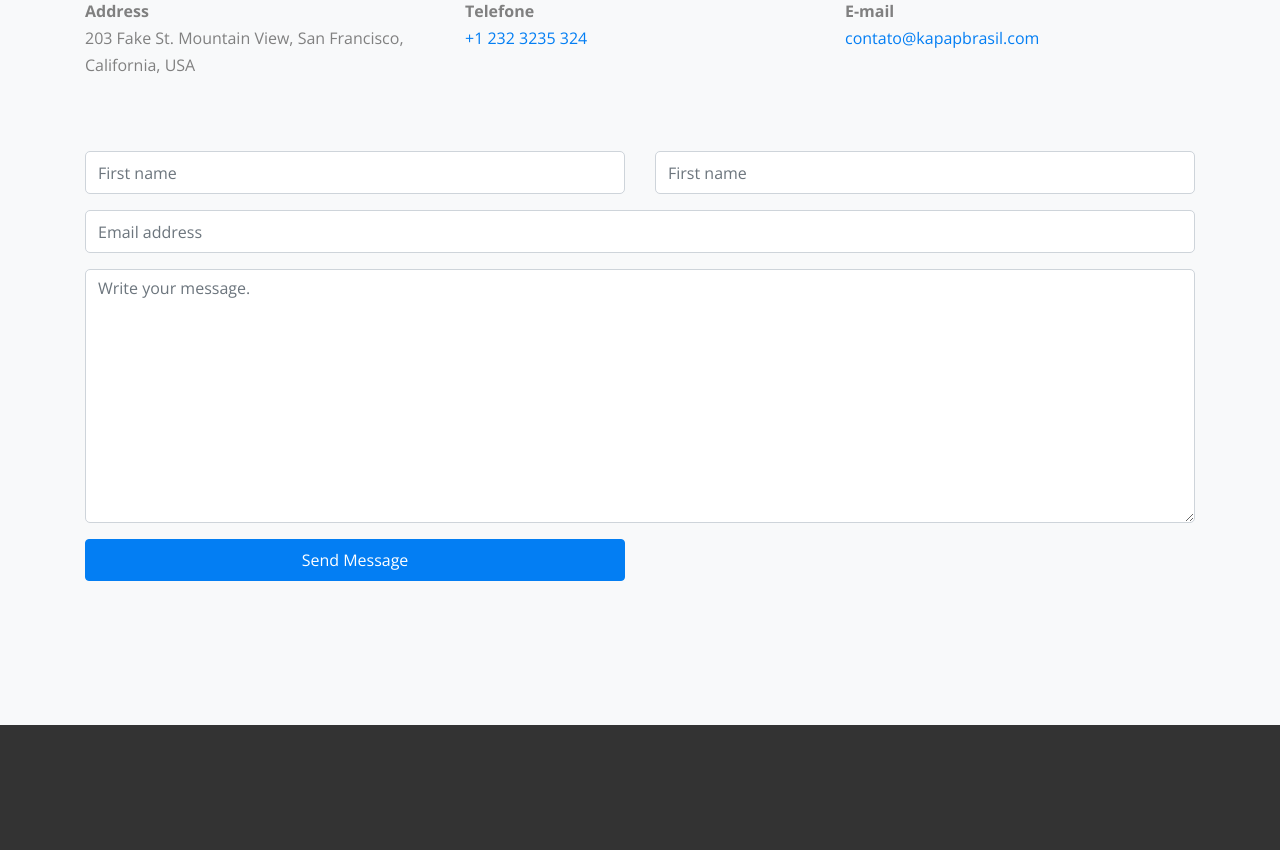
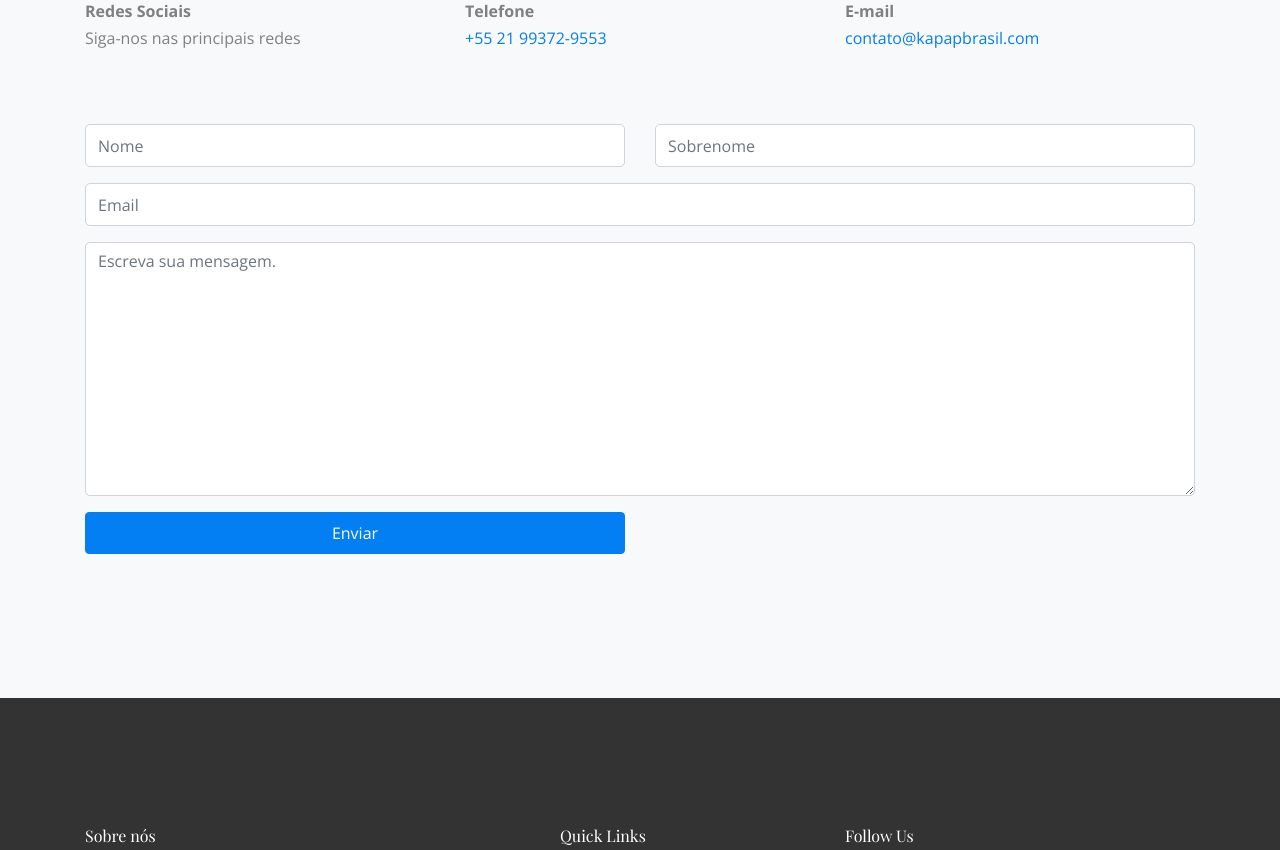
Before and after one commit to kallemback/Projeto-KAPAP, a plain HTML site: page index.html in a window 1280 px wide. Shown: the part 8030-8880 px from the top of the page. Drawn offline with nearby package versions, Linux system fonts and the light colour scheme; files whose address does not match are found by name.

Commit message:
alteracoes
com visual studio 2022

```diff
--- a/index.html
+++ b/index.html
@@ -559,7 +559,7 @@
                 <a href="single.html"><img src="images/evento fagner_site.jpg" alt="Free Website Template by Free-Template.co" class="img-fluid rounded"></a>
               </figure>
               <div class="blog-entry-text">
-                <h3><a href="single.html">Unleash Your Potential With These 5 Tips</a></h3>
+                <h3><a href="single.html">outros temas a serem mencionados</a></h3>
                 <span class="post-meta mb-3 d-block">April 17, 2019</span>
                 <p>Far far away, behind the word mountains, far from the countries Vokalia and Consonantia, there live the blind texts.</p>
                 <p><a href="#" class="">Read More..</a></p>
@@ -593,12 +593,12 @@
         </div>
         <div class="row mb-5">
           <div class="mb-4 mb-lg-0 col-md-6 col-lg-4">
-            <p class="mb-0 font-weight-bold">Address</p>
-            <p class="mb-4">203 Fake St. Mountain View, San Francisco, California, USA
+            <p class="mb-0 font-weight-bold">Redes Sociais</p>
+            <p class="mb-4">Siga-nos nas principais redes
           </div>
           <div class="mb-4 mb-lg-0 col-md-6 col-lg-4">
             <p class="mb-0 font-weight-bold">Telefone</p>
-            <p class="mb-4"><a href="#">+1 232 3235 324</a></p>
+            <p class="mb-4"><a href="#">+55 21 99372-9553</a></p>
           </div>
           <div class="mb-4 mb-lg-0 col-md-6 col-lg-4">
             <p class="mb-0 font-weight-bold">E-mail</p>
@@ -610,27 +610,27 @@
             <form action="#" method="post">
               <div class="form-group row">
                 <div class="col-md-6 mb-3 mb-md-0">
-                  <input type="text" class="form-control" placeholder="First name">
+                  <input type="text" class="form-control" placeholder="Nome">
                 </div>
                 <div class="col-md-6">
-                  <input type="text" class="form-control" placeholder="First name">
+                  <input type="text" class="form-control" placeholder="Sobrenome">
                 </div>
               </div>
 
               <div class="form-group row">
                 <div class="col-md-12">
-                  <input type="text" class="form-control" placeholder="Email address">
+                  <input type="text" class="form-control" placeholder="Email">
                 </div>
               </div>
 
               <div class="form-group row">
                 <div class="col-md-12">
-                  <textarea name="" id="" class="form-control" placeholder="Write your message." cols="30" rows="10"></textarea>
+                  <textarea name="" id="" class="form-control" placeholder="Escreva sua mensagem." cols="30" rows="10"></textarea>
                 </div>
               </div>
               <div class="form-group row">
                 <div class="col-md-6 mr-auto">
-                  <input type="submit" class="btn btn-block btn-primary text-white py-2 px-5" value="Send Message">
+                  <input type="submit" class="btn btn-block btn-primary text-white py-2 px-5" value="Enviar">
                 </div>
               </div>
             </form>
@@ -646,8 +646,8 @@
       <div class="container">
         <div class="row">
           <div class="col-md-4">
-            <h2 class="footer-heading mb-4">About Us</h2>
-            <p>Even the all-powerful Pointing has no control about the blind texts it is an almost unorthographic life One day however a small line of blind text by the name of Lorem Ipsum decided to leave for the far World of Grammar.</p>
+            <h2 class="footer-heading mb-4">Sobre nós</h2>
+            <p>A Kapap Brasil ( IKKMA ) é uma associação de instrutores focados em Defesa Pessoal e treinamentos táticos militares, composto por profissionais de diversas áreas como Policiais, Bombeiros Militares, Socorristas entre outros. Zelando por oferecer as melhores técnicas, nosso corpo de instrutores é formado por profissionais atuantes.</p>
           </div>
 
 
```
